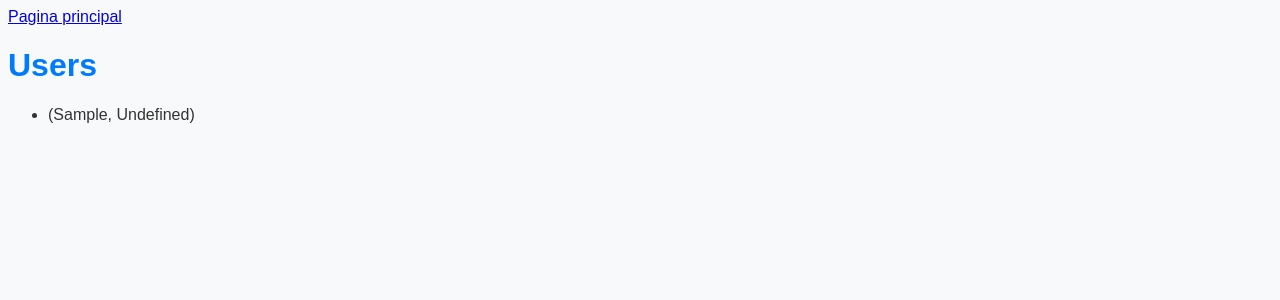
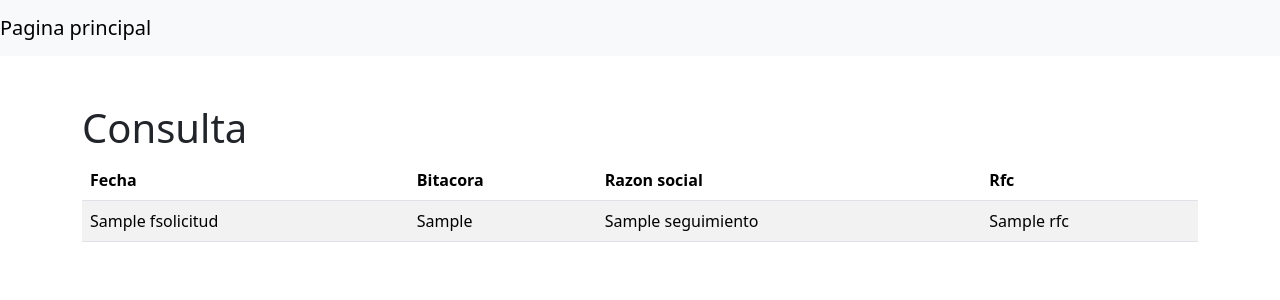
Before and after one commit to Mixcoatl120/consultas, a Flask app: page /users in a window 1280 px wide. Shown: the top 300 px of the page. Run offline with Flask 3, Linux system fonts and the light colour scheme; a database or web service that is not in the repository returns one stand-in record (values such as "Sample title"); some libraries are stand-ins or nearby versions.

Commit message:
Hola(^_^)

```diff
--- a/app.py
+++ b/app.py
@@ -29,16 +29,16 @@ def users():
     cursor = conn.cursor()
 
     # consulta con select de prueba
-    cursor.execute("SELECT bitacora_expediente,rnomrazonsolcial FROM seguimiento where fsolicitud ='2023-07-17'")
+    cursor.execute("SELECT fsolicitud,bitacora_expediente,rnomrazonsolcial,rfc FROM seguimiento where fsolicitud ='2023-07-17'")
     users = cursor.fetchall()
-
     conn.close()
     return render_template('users.html', users=users)
 
-#Pagina de consultas
+#prueba de cambio de pagina
 @app.route('/consultas')
 def consultas():
     return render_template('consultas.html')
 
+#
 if __name__ == '__main__':
     app.run(debug = True)
--- a/static/styles.css
+++ b/static/styles.css
@@ -1,7 +1,7 @@
 /* Custom styles for the web application */
 body {
-    background-color: #f8f9fa; /* Change the background color */
-    color: #333; /* Change the text color */
+    background-color: #f8f9fa; /* cambio de color del fondo */
+    color: #333; /* cambio de color*/
     font-family: Arial, sans-serif;
 }
 
@@ -15,14 +15,14 @@ body {
 
 /* Add some styling to the main content */
 h1 {
-    color: #007bff; /* Change the heading color */
+    color: #007bff; /*color del encabezado*/
 }
 
 p {
     font-size: 18px;
 }
 
-/* Style buttons */
+/* stilos de los botones */
 .btn-primary {
     border-color: #007bff;
 }
--- a/templates/base.html
+++ b/templates/base.html
@@ -1,8 +1,10 @@
 <!DOCTYPE html>
 <html>
 <head>
+    <meta charset="utf-8">
+    <meta name="viewport" content="width=device-width, initial-scale=1">
     <title>{% block title %}My Flask Bootstrap App{% endblock %}</title>
-    <link rel="stylesheet" href="{{ url_for('static', filename='styles.css') }}">
+    <link href="https://cdn.jsdelivr.net/npm/bootstrap@5.3.1/dist/css/bootstrap.min.css" rel="stylesheet" integrity="sha384-4bw+/aepP/YC94hEpVNVgiZdgIC5+VKNBQNGCHeKRQN+PtmoHDEXuppvnDJzQIu9" crossorigin="anonymous">
     {% block styles %}{% endblock %}
 </head>
 <body>
@@ -15,6 +17,6 @@
     </div>
 
     <script src="https://code.jquery.com/jquery-3.6.0.min.js"></script>
-    <script src="https://cdn.jsdelivr.net/npm/bootstrap@5.2.3/dist/js/bootstrap.bundle.min.js"></script>
+    <script src="https://cdn.jsdelivr.net/npm/bootstrap@5.3.1/dist/js/bootstrap.bundle.min.js" integrity="sha384-HwwvtgBNo3bZJJLYd8oVXjrBZt8cqVSpeBNS5n7C8IVInixGAoxmnlMuBnhbgrkm" crossorigin="anonymous"></script>
 </body>
 </html>
--- a/templates/home.html
+++ b/templates/home.html
@@ -7,4 +7,5 @@
 <p>primera aplicacion usando python junto con flask y bootstrap</p>
 
 <a href="{{ url_for('consultas') }}" class="btn btn-primary">Consultas</a>
+<a href="{{ url_for('users') }}" class="btn btn-primary">Consultas de prueba</a>
 {% endblock %}
--- a/templates/users.html
+++ b/templates/users.html
@@ -1,12 +1,27 @@
 {% extends 'base.html' %}
 
-{% block title %}Users - {{ super() }}{% endblock %}
+{% block title %}Consultas pruebas - {{ super() }}{% endblock %}
 
 {% block content %}
-<h1>Users</h1>
-<ul>
-    {% for user in users %}
-    <li>{{ user[0],users[1] }}</li>
-    {% endfor %}
-</ul>
+<h1>Consulta</h1>
+    <table class="table table-striped" >
+        <thead>
+            <tr>
+                <th scope="col">Fecha</th>
+                <th scope="col">Bitacora</th>
+                <th scope="col">Razon social</th>
+                <th scope="col">Rfc</th>
+            </tr>
+        </thead>
+        <tbody>
+            {% for user in users %}
+            <tr>
+                <td>{{ user[0]}} </td> <!-- columna de fechas -->
+                <td>{{ user[1]}} </td> <!-- columna de bitacora -->
+                <td>{{ user[2]}} </td> <!-- columna de razon social -->
+                <td>{{ user[3]}} </td> <!-- columna de rfc -->
+            </tr>
+            {% endfor %}
+        </tbody>
+    </table>
 {% endblock %}
```
